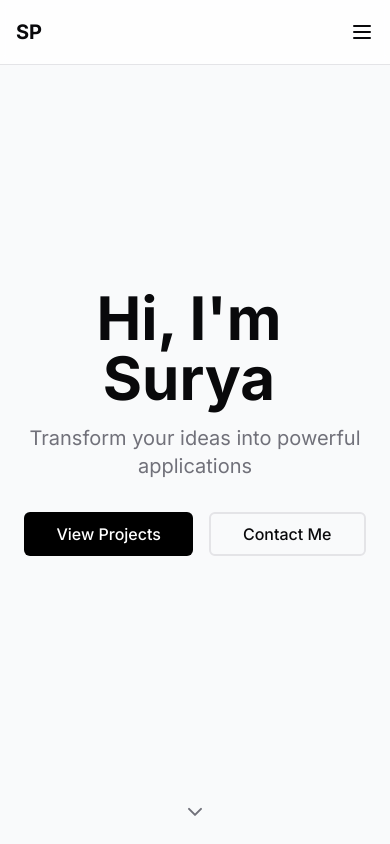
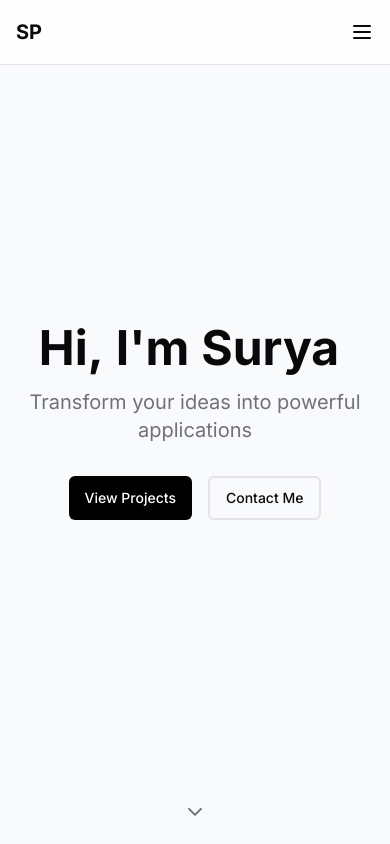
Before and after one commit to suryapavan1912/portfolio, a Next.js app: page / in a window 390 px wide. Shown: the top 844 px of the page. Built offline with nearby package versions, Linux system fonts and the light colour scheme.

Commit message:
adjust Hero component styles for improved responsiveness and text sizing

```diff
--- a/components/Hero.tsx
+++ b/components/Hero.tsx
@@ -11,7 +11,7 @@ const Hero = () => {
         <div className="max-w-3xl mx-auto text-center">
           <AnimatedText
             text="Hi, I'm Surya"
-            className="text-6xl md:text-7xl font-bold mb-4"
+            className="text-5xl md:text-7xl font-bold mb-4"
           />
 
           <FadeIn delay={0.4}>
@@ -23,13 +23,13 @@ const Hero = () => {
           <FadeIn delay={0.6} className="flex gap-4 justify-center">
             <a
               href="#projects"
-              className="bg-black text-white hover:bg-black/90 h-11 px-8 rounded-md inline-flex items-center justify-center font-medium"
+              className="bg-black text-white hover:bg-black/90 h-11 px-4 md:px-8 rounded-md inline-flex items-center justify-center font-medium text-sm md:text-base"
             >
               View Projects
             </a>
             <a
               href="#contact"
-              className="border-2 h-11 px-8 rounded-md inline-flex items-center justify-center font-medium"
+              className="border-2 h-11 px-4 md:px-8 rounded-md inline-flex items-center justify-center font-medium text-sm md:text-base"
             >
               Contact Me
             </a>
```
